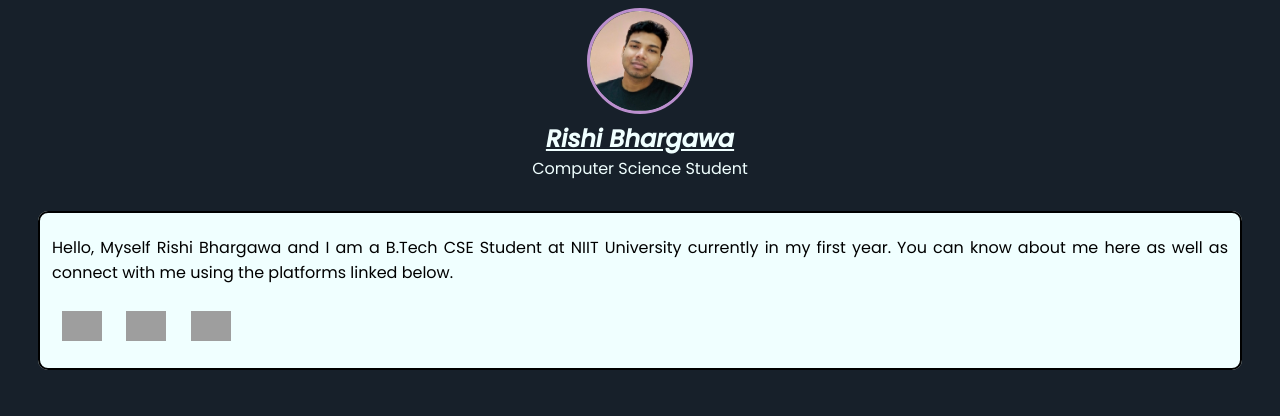
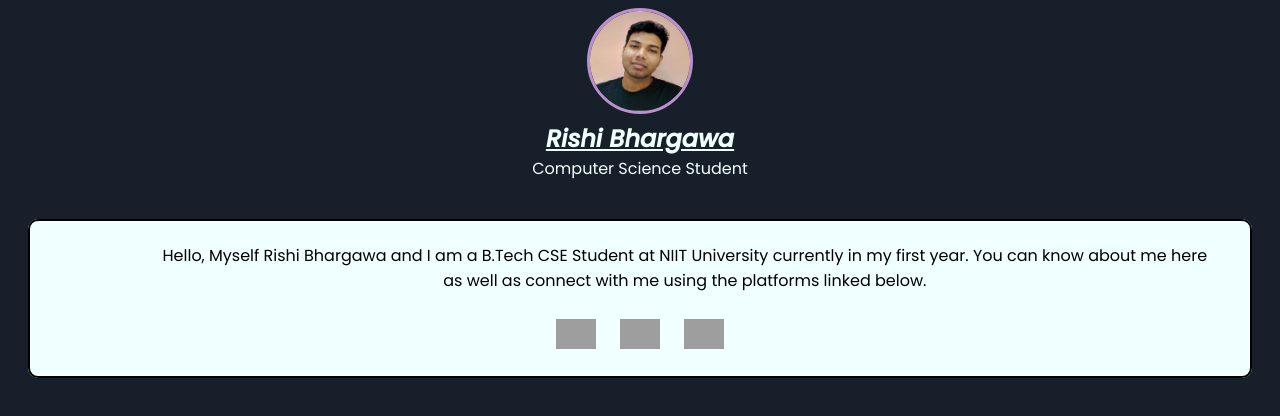
Before and after one commit to kaustav-karan/volunteer-practice-v7, a plain HTML site: page Rishi's Portfolio/index.html in a window 1280 px wide. Drawn offline with Linux system fonts and the light colour scheme; grey boxes are pictures that could not be loaded.

Commit message:
rishi's portfolio website

```diff
--- a/Rishi's Portfolio/index.html
+++ b/Rishi's Portfolio/index.html
@@ -14,11 +14,11 @@
                 <h1>Rishi Bhargawa</h1>
                 <p class="cse">Computer Science Student</p>
             </section>
-
+            <br>
             <!--Details-->
             <section>
                 <fieldset class="det">
-                    <p>Hello, Myself Rishi Bhargawa and I am a B.Tech CSE Student at NIIT University currently in my first year. You can know about me here as well as connect with me using the platforms linked below.</p>
+                    <p class="tx">Hello, Myself Rishi Bhargawa and I am a B.Tech CSE Student at NIIT University currently in my first year. You can know about me here as well as connect with me using the platforms linked below.</p>
                     <a href="https://www.instagram.com/riizzzzzyyyyyy/"><img class="logos" src="https://upload.wikimedia.org/wikipedia/commons/9/95/Instagram_logo_2022.svg" alt="instagram logo"></a>
                    <a href="https://www.facebook.com/riizzzzzyyyyyy"><img class="logos" src="https://upload.wikimedia.org/wikipedia/en/thumb/0/04/Facebook_f_logo_%282021%29.svg/1200px-Facebook_f_logo_%282021%29.svg.png" alt="facebook"></a>
                     <img class="logos" src="https://upload.wikimedia.org/wikipedia/commons/thumb/c/ca/LinkedIn_logo_initials.png/800px-LinkedIn_logo_initials.png" alt="linkedin">
--- a/Rishi's Portfolio/styles.css
+++ b/Rishi's Portfolio/styles.css
@@ -23,12 +23,19 @@ h1{
     margin: 0;
 }
 .det{
-    margin: 30px;
+    margin: 20px;
     background-color: azure;
     border: black solid 2px;
     border-radius: 10px;
     font-family: poppins;
-    text-align: justify;
+    text-align: center;
+
+}
+.tx{
+    text-align: center;
+    margin-left: 10%;
+    margin-right: 30px;
+    padding: auto;
 }
 .logos{
     height: 30px;
```
